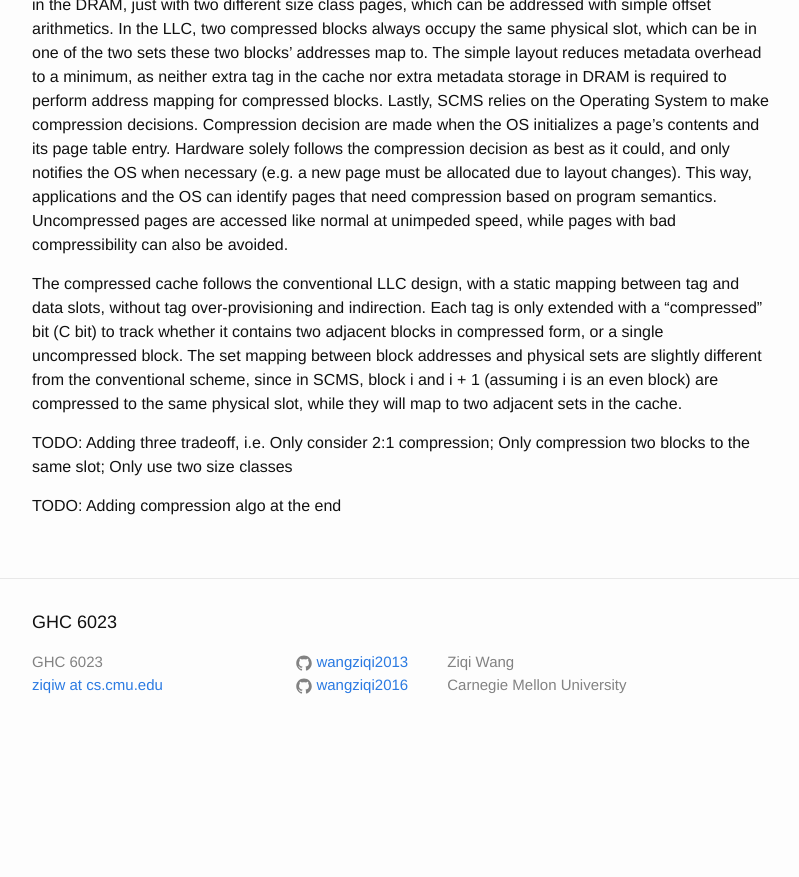
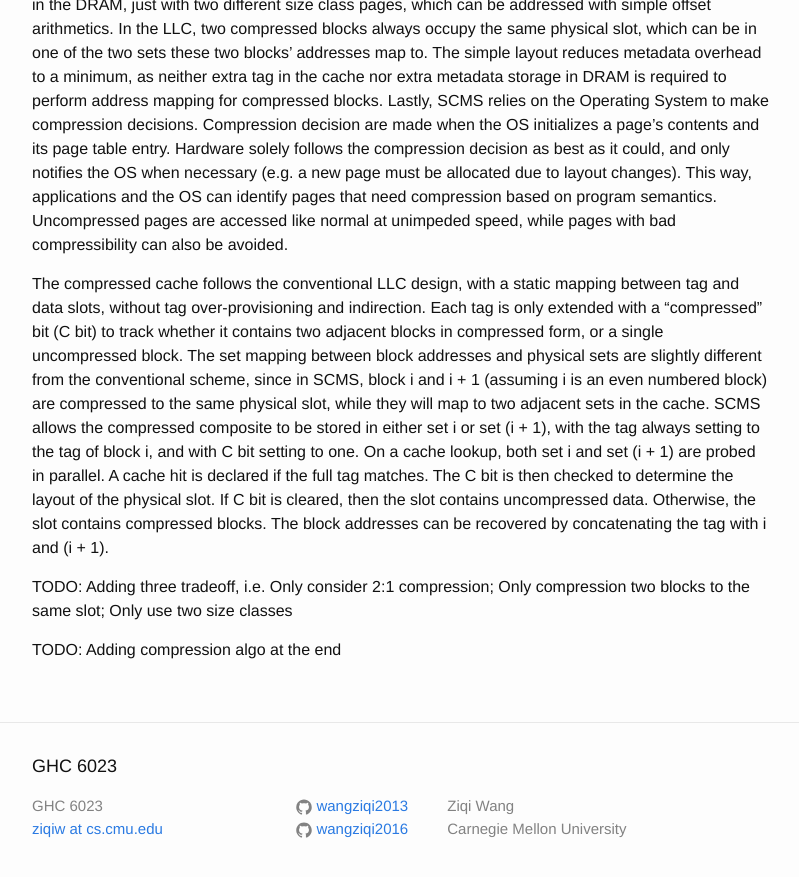
Before and after one commit to wangziqi2013/wangziqi2013.github.io, a Jekyll site: the page built from _posts/2020-07-03-scms.markdown, in a window 1280 px wide and 900 px high, scrolled down 1486 px. Shown: the top 877 px of the window, without its empty margins (238-1037 px from the left). Built offline with Jekyll 4.4.1, drawn with Linux system fonts in a browser that asks for light colours; before the commit the page ends 2242 px from its top, so only the background shows below that.

Commit message:
Adding lookup

```diff
--- a/_posts/2020-07-03-scms.markdown
+++ b/_posts/2020-07-03-scms.markdown
@@ -71,8 +71,14 @@ The compressed cache follows the conventional LLC design, with a static mapping
 tag over-provisioning and indirection. Each tag is only extended with a "compressed" bit (C bit) to track whether it
 contains two adjacent blocks in compressed form, or a single uncompressed block.
 The set mapping between block addresses and physical sets are slightly different from the conventional scheme, since
-in SCMS, block i and i + 1 (assuming i is an even block) are compressed to the same physical slot, while they will
-map to two adjacent sets in the cache.
+in SCMS, block i and i + 1 (assuming i is an even numbered block) are compressed to the same physical slot, while they
+will map to two adjacent sets in the cache.
+SCMS allows the compressed composite to be stored in either set i or set (i + 1), with the tag always setting to the
+tag of block i, and with C bit setting to one.
+On a cache lookup, both set i and set (i + 1) are probed in parallel. A cache hit is declared if the full tag matches.
+The C bit is then checked to determine the layout of the physical slot. If C bit is cleared, then the slot contains
+uncompressed data. Otherwise, the slot contains compressed blocks. The block addresses can be recovered by concatenating
+the tag with i and (i + 1).
 
 TODO: Adding three tradeoff, i.e. Only consider 2:1 compression; Only compression two blocks to the same slot; Only
 use two size classes
```
